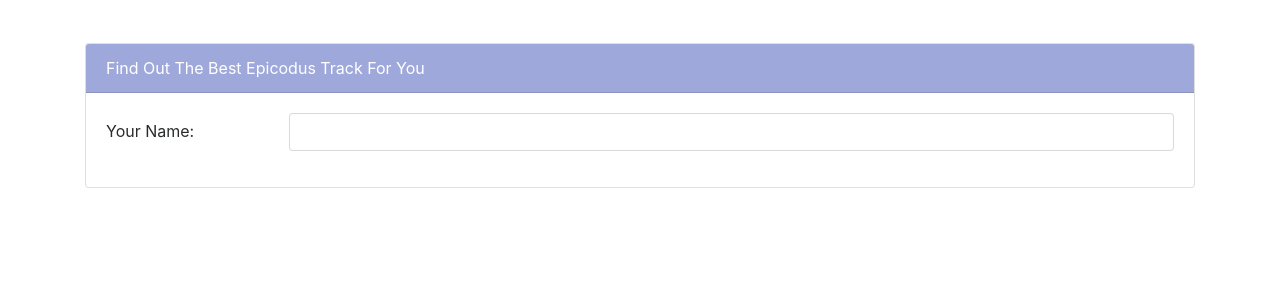
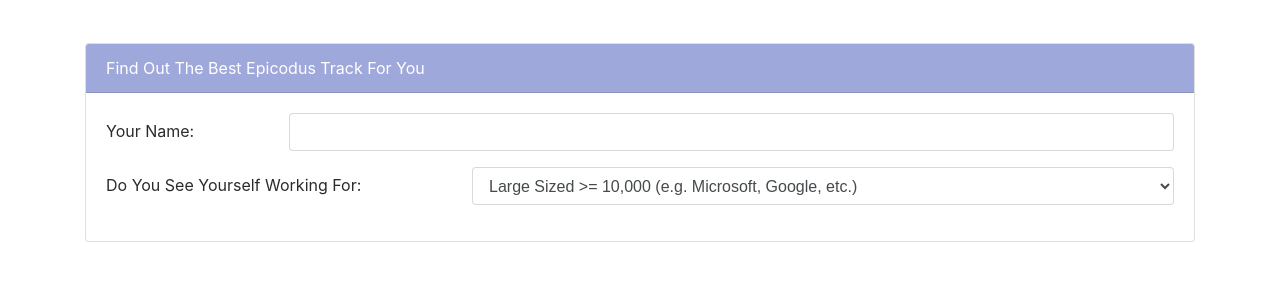
Before and after one commit to CodingTea17/track-suggester, a plain HTML site: page index.html in a window 1280 px wide. Shown: the part 61-342 px from the top of the page. Drawn offline with Linux system fonts and the light colour scheme.

Commit message:
create select content for the form

```diff
--- a/index.html
+++ b/index.html
@@ -31,6 +31,18 @@
                     <input class="form-control" type="text" id="name">
                   </div>
                 </div>
+                <div class="form-group row">
+                  <label for="work-environment" class="col-4 col-form-label">Do You See Yourself Working For: </label>
+                  <div class="col-8">
+                    <select class="form-control" id="work-environment">
+                      <option>Large Sized >= 10,000 (e.g. Microsoft, Google, etc.)</option>
+                      <option>Medium Sized >= 1,000 (e.g. NewRelic, Yelp, etc.)</option>
+                      <option>Small Sized >= 100 (e.g. Eventbrite, Etsy, etc.)</option>
+                      <option>Startup Sized < 100 (e.g. Planet Argon, ThinkShout, etc.) </option>
+                      <option>N/A (eg. Freelancer)</option>
+                    </select>
+                  </div>
+                </div>
               </form>
             </div>
           </div>
```
